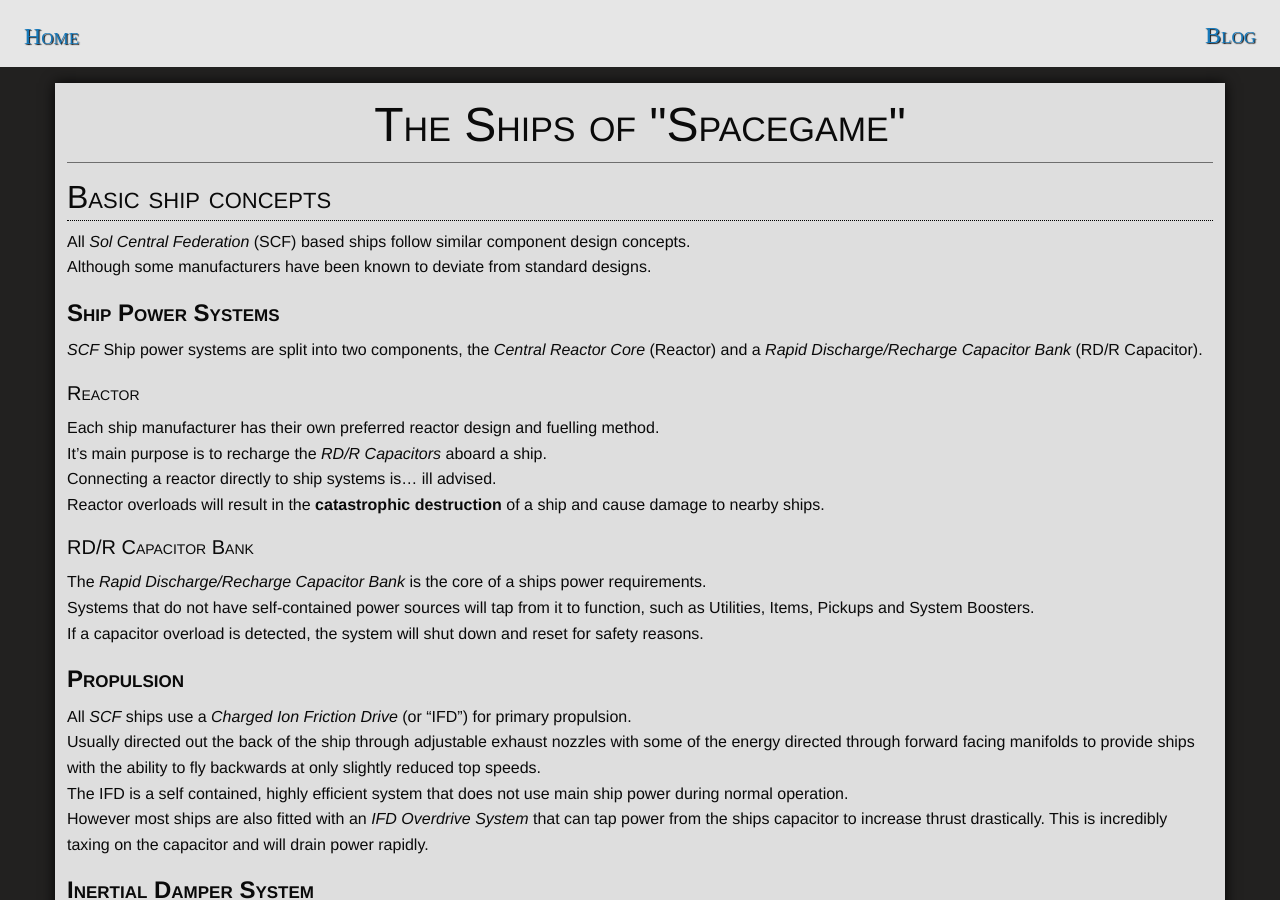
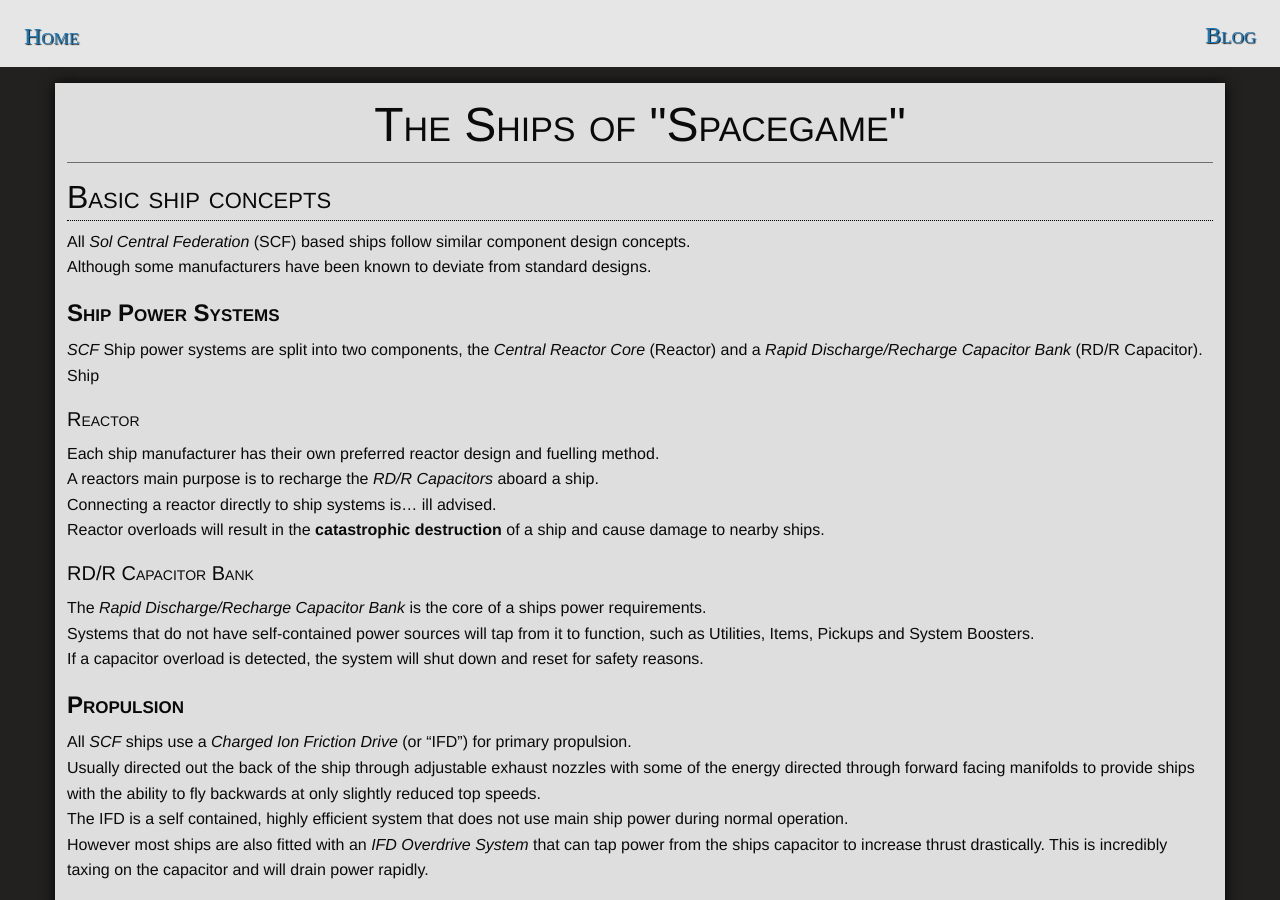
Before and after one commit to ori-sky/polar-space, a Jekyll site: the page built from designs/ships.md, in a window 1280 px wide and 900 px high. Built offline with Jekyll 4.4.1, drawn with Linux system fonts in a browser that asks for light colours; nearby versions of some CDN libraries; some web fonts are replaced; our own code applies the rules of GitHub Pages for plain Markdown files; library files that are not in the unit come from our copies; some of the changed lines change nothing that is shown.

Commit message:
designs/ships.md updated from https://stackedit.io/

```diff
--- a/designs/ships.md
+++ b/designs/ships.md
@@ -7,9 +7,10 @@ Although some manufacturers have been known to deviate from standard designs.
 
 ## Ship Power Systems
 *SCF* Ship power systems are split into two components, the *Central Reactor Core* (Reactor) and a *Rapid Discharge/Recharge Capacitor Bank* (RD/R Capacitor).
+Ship
 ### Reactor
 Each ship manufacturer has their own preferred reactor design and fuelling method.
-It's main purpose is to recharge the *RD/R Capacitors* aboard a ship.
+A reactors main purpose is to recharge the *RD/R Capacitors* aboard a ship.
 Connecting a reactor directly to ship systems is... ill advised.
 Reactor overloads will result in the **catastrophic destruction** of a ship and cause damage to nearby ships.
 ### RD/R Capacitor Bank
@@ -85,7 +86,7 @@ The Mark 9 is their latest and greatest creation with the ability to pick up and
 The ACV IX is only available in “Classic Arena” mode and starts with *The Vulkan Cannon* and *Phased Pulse Cannon* weapons pre-fitted, with the rest collectable from “fitting points” distributed around the arena.
 <!--stackedit_data:
 eyJwcm9wZXJ0aWVzIjoiZXh0ZW5zaW9uczpcbiAgcHJlc2V0Oi
-BnZm1cbiIsImhpc3RvcnkiOlsxNjA1MzA3MjIxLC00NzI5NTkz
-NjQsMTk3Nzc2MjA2MiwxMTkzMDEyNzY0LC0xMDM0MDI1OTE3XX
-0=
+BnZm1cbiIsImhpc3RvcnkiOls4MTkzMjcxMTgsMTYwNTMwNzIy
+MSwtNDcyOTU5MzY0LDE5Nzc3NjIwNjIsMTE5MzAxMjc2NCwtMT
+AzNDAyNTkxN119
 -->
```
